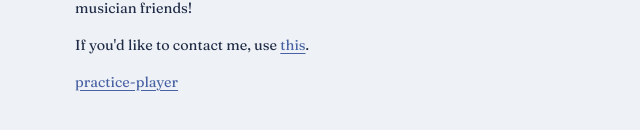
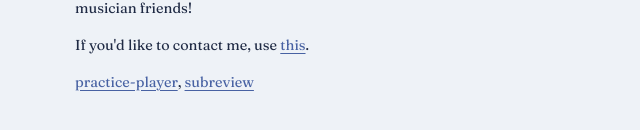
Before and after one commit to mzhang8/mzhang8.github.io, a plain HTML site: page index.html in a window 1280 px wide. Shown: the part 212-342 px from the top of the page, without its empty margins (301-941 px from the left). Drawn offline with Linux system fonts and the light colour scheme.

Commit message:
Update index.html
Add link to new page

```diff
--- a/index.html
+++ b/index.html
@@ -28,7 +28,7 @@
       <a href="https://form.typeform.com/to/QjBlAGjv">this</a>.
     </p>
     <p>
-      <a href="https://mzhang8.github.io/player">practice-player</a>
+      <a href="https://mzhang8.github.io/player">practice-player</a>, <a href="https://mzhang8.github.io/subreview">subreview</a>
     </p>
   </main>
 </body>
```
